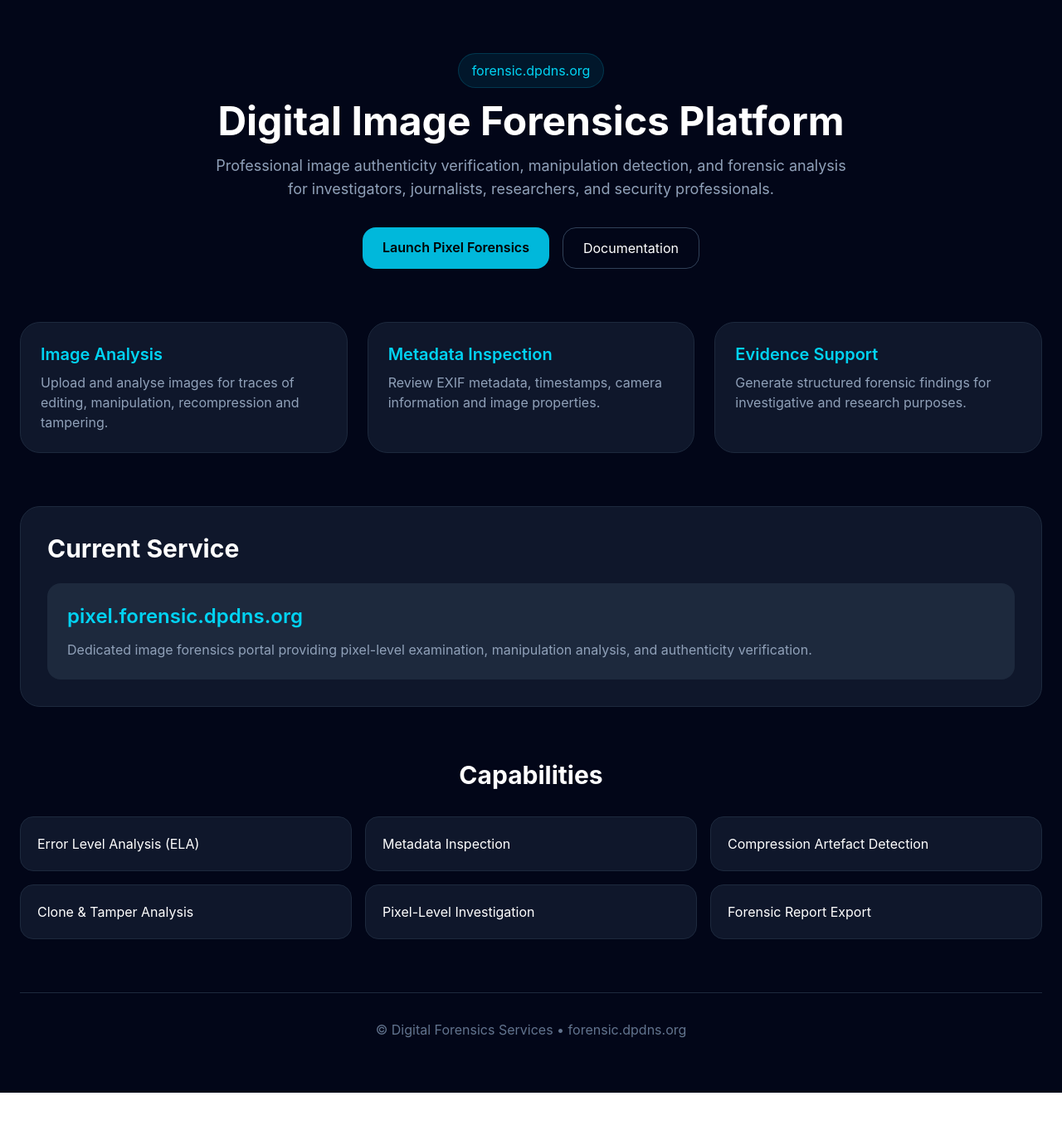
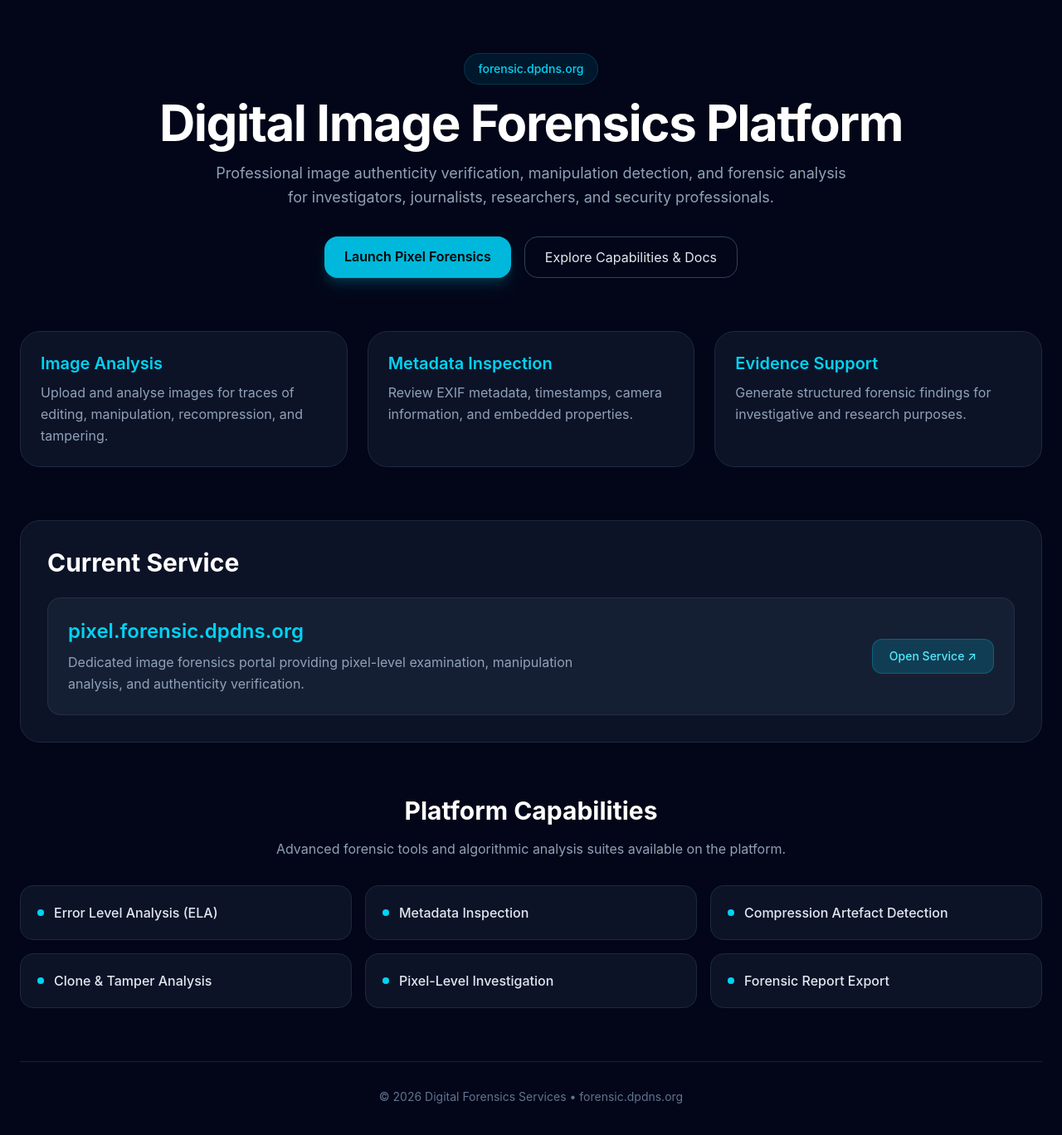
Before and after one commit to Abhrankan-Chakrabarti/forensic-website, a React (Vite) app: page / in a window 1280 px wide. Shown: the top 1368 px of the page at 83% size. Before the commit the page ends 1317 px from the top, so only its background shows below. Built offline with nearby package versions, Linux system fonts and the light colour scheme.

Commit message:
feat: enhance SEO metadata, fix lint whitespace errors, and add GitHub Actions deployment workflow

```diff
--- a/index.html
+++ b/index.html
@@ -4,7 +4,39 @@
     <meta charset="UTF-8" />
     <link rel="icon" type="image/svg+xml" href="/favicon.svg" />
     <meta name="viewport" content="width=device-width, initial-scale=1.0" />
-    <title>forensic-website</title>
+    <meta name="theme-color" content="#020617" />
+
+    <title>Digital Image Forensics Platform | forensic.dpdns.org</title>
+    <meta
+      name="description"
+      content="Professional image authenticity verification, manipulation detection, and forensic analysis for investigators, researchers, and security professionals."
+    />
+    <meta
+      name="keywords"
+      content="image forensics, digital forensics, ELA, error level analysis, metadata inspection, tamper detection, photo verification"
+    />
+    <meta name="author" content="Abhrankan Chakrabarti" />
+
+    <!-- Open Graph / Facebook -->
+    <meta property="og:type" content="website" />
+    <meta property="og:url" content="https://forensic.dpdns.org/" />
+    <meta property="og:site_name" content="Digital Image Forensics Platform" />
+    <meta property="og:title" content="Digital Image Forensics Platform" />
+    <meta
+      property="og:description"
+      content="Professional image authenticity verification, manipulation detection, and forensic analysis for investigators, researchers, and security professionals."
+    />
+    <meta property="og:image" content="/favicon.svg" />
+
+    <!-- Twitter Card -->
+    <meta name="twitter:card" content="summary" />
+    <meta name="twitter:url" content="https://forensic.dpdns.org/" />
+    <meta name="twitter:title" content="Digital Image Forensics Platform" />
+    <meta
+      name="twitter:description"
+      content="Professional image authenticity verification, manipulation detection, and forensic analysis for investigators, researchers, and security professionals."
+    />
+    <meta name="twitter:image" content="/favicon.svg" />
   </head>
   <body>
     <div id="root"></div>
--- a/src/App.jsx
+++ b/src/App.jsx
@@ -8,17 +8,24 @@ export default function ForensicWebsite() {
     'Forensic Report Export'
   ];
 
+  const scrollToCapabilities = () => {
+    const el = document.getElementById('capabilities');
+    if (el) {
+      el.scrollIntoView({ behavior: 'smooth' });
+    }
+  };
+
   return (
-    <div className="min-h-screen bg-slate-950 text-white">
+    <div className="min-h-screen bg-slate-950 text-white selection:bg-cyan-500 selection:text-black">
       <section className="max-w-7xl mx-auto px-6 py-16">
         <div className="text-center mb-16">
-          <div className="inline-block px-4 py-2 rounded-full bg-cyan-500/10 text-cyan-400 border border-cyan-500/20 mb-4">
+          <div className="inline-block px-4 py-2 rounded-full bg-cyan-500/10 text-cyan-400 border border-cyan-500/20 mb-4 text-sm font-medium">
             forensic.dpdns.org
           </div>
-          <h1 className="text-5xl font-bold mb-4">
+          <h1 className="text-5xl md:text-6xl font-bold tracking-tight mb-4">
             Digital Image Forensics Platform
           </h1>
-          <p className="text-slate-400 max-w-3xl mx-auto text-lg">
+          <p className="text-slate-400 max-w-3xl mx-auto text-lg leading-relaxed">
             Professional image authenticity verification, manipulation detection,
             and forensic analysis for investigators, journalists, researchers,
             and security professionals.
@@ -27,72 +34,88 @@ export default function ForensicWebsite() {
           <div className="flex flex-wrap justify-center gap-4 mt-8">
             <a
               href="https://pixel.forensic.dpdns.org"
-              className="bg-cyan-500 hover:bg-cyan-400 text-black font-semibold px-6 py-3 rounded-2xl"
+              target="_blank"
+              rel="noopener noreferrer"
+              className="bg-cyan-500 hover:bg-cyan-400 text-black font-semibold px-6 py-3 rounded-2xl transition duration-200 shadow-lg shadow-cyan-500/20"
             >
               Launch Pixel Forensics
             </a>
-            <button className="border border-slate-700 px-6 py-3 rounded-2xl">
-              Documentation
+            <button
+              onClick={scrollToCapabilities}
+              className="border border-slate-700 hover:border-slate-500 hover:bg-slate-900 text-slate-200 px-6 py-3 rounded-2xl transition duration-200 cursor-pointer"
+            >
+              Explore Capabilities & Docs
             </button>
           </div>
         </div>
 
         <div className="grid md:grid-cols-3 gap-6 mb-16">
-          <div className="bg-slate-900 border border-slate-800 rounded-3xl p-6">
+          <div className="bg-slate-900/80 border border-slate-800 rounded-3xl p-6 hover:border-slate-700 transition">
             <h3 className="text-cyan-400 text-xl font-semibold mb-2">Image Analysis</h3>
-            <p className="text-slate-400">
+            <p className="text-slate-400 leading-relaxed">
               Upload and analyse images for traces of editing, manipulation,
-              recompression and tampering.
+              recompression, and tampering.
             </p>
           </div>
 
-          <div className="bg-slate-900 border border-slate-800 rounded-3xl p-6">
+          <div className="bg-slate-900/80 border border-slate-800 rounded-3xl p-6 hover:border-slate-700 transition">
             <h3 className="text-cyan-400 text-xl font-semibold mb-2">Metadata Inspection</h3>
-            <p className="text-slate-400">
-              Review EXIF metadata, timestamps, camera information and image properties.
+            <p className="text-slate-400 leading-relaxed">
+              Review EXIF metadata, timestamps, camera information, and embedded properties.
             </p>
           </div>
 
-
-          <div className="bg-slate-900 border border-slate-800 rounded-3xl p-6">
+          <div className="bg-slate-900/80 border border-slate-800 rounded-3xl p-6 hover:border-slate-700 transition">
             <h3 className="text-cyan-400 text-xl font-semibold mb-2">Evidence Support</h3>
-            <p className="text-slate-400">
+            <p className="text-slate-400 leading-relaxed">
               Generate structured forensic findings for investigative and research purposes.
             </p>
           </div>
         </div>
 
-        <div className="bg-slate-900 border border-slate-800 rounded-3xl p-8 mb-16">
+        <div className="bg-slate-900/80 border border-slate-800 rounded-3xl p-8 mb-16">
           <h2 className="text-3xl font-bold mb-6">Current Service</h2>
-          <div className="bg-slate-800 rounded-2xl p-6">
+          <div className="bg-slate-800/60 border border-slate-700/50 rounded-2xl p-6 flex flex-col md:flex-row md:items-center justify-between gap-4">
+            <div>
               <h3 className="text-2xl text-cyan-400 font-semibold">
                 pixel.forensic.dpdns.org
               </h3>
-            <p className="text-slate-400 mt-3">
+              <p className="text-slate-400 mt-2 max-w-2xl leading-relaxed">
                 Dedicated image forensics portal providing pixel-level examination,
                 manipulation analysis, and authenticity verification.
               </p>
             </div>
+            <a
+              href="https://pixel.forensic.dpdns.org"
+              target="_blank"
+              rel="noopener noreferrer"
+              className="inline-flex items-center justify-center bg-cyan-500/20 hover:bg-cyan-500/30 text-cyan-300 border border-cyan-500/30 px-5 py-2.5 rounded-xl text-sm font-medium transition"
+            >
+              Open Service ↗
+            </a>
+          </div>
         </div>
 
-
-        <div className="mb-16">
-          <h2 className="text-3xl font-bold mb-8 text-center">Capabilities</h2>
+        <div id="capabilities" className="mb-16 scroll-mt-12">
+          <h2 className="text-3xl font-bold mb-4 text-center">Platform Capabilities</h2>
+          <p className="text-slate-400 text-center max-w-2xl mx-auto mb-8">
+            Advanced forensic tools and algorithmic analysis suites available on the platform.
+          </p>
           <div className="grid md:grid-cols-2 lg:grid-cols-3 gap-4">
             {features.map((feature) => (
               <div
                 key={feature}
-                className="bg-slate-900 border border-slate-800 rounded-2xl p-5"
+                className="bg-slate-900/80 border border-slate-800 rounded-2xl p-5 hover:border-cyan-500/30 transition flex items-center gap-3"
               >
-                {feature}
+                <span className="w-2 h-2 rounded-full bg-cyan-400" />
+                <span className="font-medium text-slate-200">{feature}</span>
               </div>
             ))}
           </div>
         </div>
 
-
-        <footer className="text-center text-slate-500 border-t border-slate-800 pt-8">
-          © Digital Forensics Services • forensic.dpdns.org
+        <footer className="text-center text-slate-500 border-t border-slate-800/80 pt-8 text-sm">
+          © {new Date().getFullYear()} Digital Forensics Services • <a href="https://forensic.dpdns.org" className="hover:text-cyan-400 transition">forensic.dpdns.org</a>
         </footer>
       </section>
     </div>
--- a/vite.config.js
+++ b/vite.config.js
@@ -7,4 +7,5 @@ export default defineConfig({
     react(),
     tailwindcss(),
   ],
+  base: './',
 })
```
Lines whose indentation alone changed are shown as unchanged.
